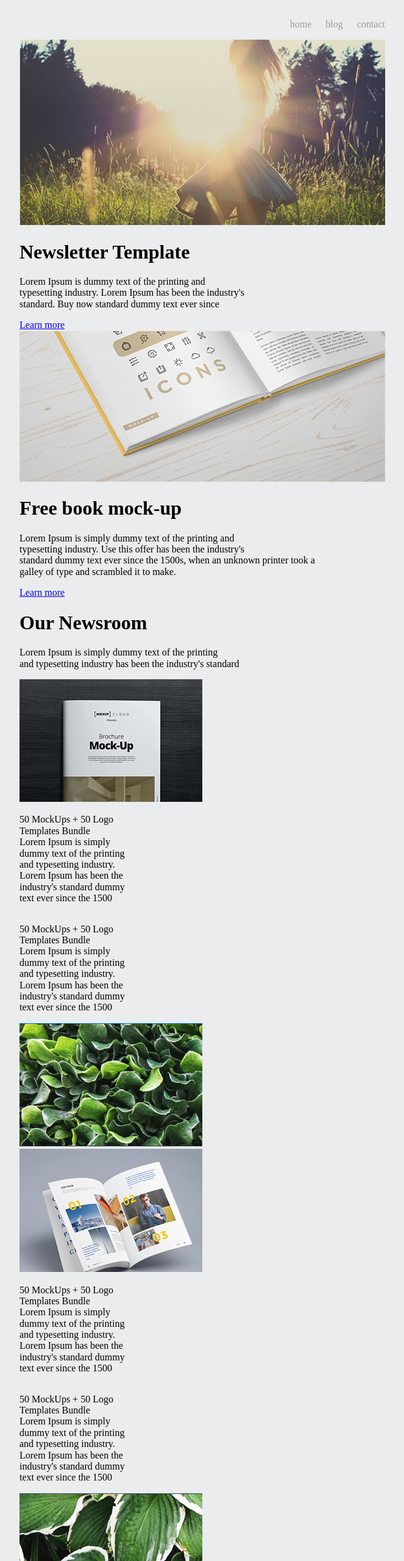
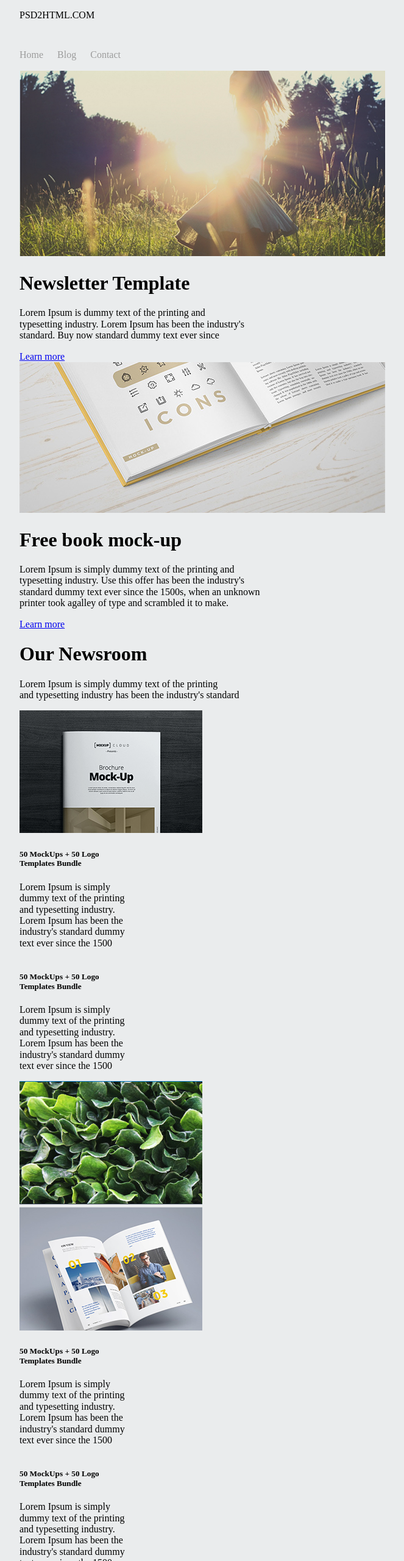
Before and after one commit to stephanie-vm/PSD-practica, a website: page index.html in a window 1280 px wide. Shown: the top 2560 px of the page at 61% size, without its empty margins (308-971 px from the left). Drawn offline with Linux system fonts and the light colour scheme.

Commit message:
Agrego algunas modificaciones

```diff
--- a/index.html
+++ b/index.html
@@ -12,19 +12,25 @@
 <body>
     <div class="wrapper">
         <!--HEADER-->
-        <div class="header ">
+        <div class="header clearfix">
+            <div class="titulo">
+                <p>
+                    PSD2HTML.COM
+                </p>
+
+            </div>
             <div class="nav">
                 <ul class="nav-ul clearfix">
-                    <li><a href="#">home</a></li>
-                    <li><a href="#">blog</a></li>
-                    <li><a href="#">contact</a></li>
+                    <li><a href="#">Home</a></li>
+                    <li><a href="#">Blog</a></li>
+                    <li><a href="#">Contact</a></li>
                 </ul>
             </div>
         </div>
         <!--MAIN CONTENT-->
         <div class="content-1">
             <div class="img-1">
-                <img src="img/bk-1.png" alt="mujer feliz">
+                <img class="img-1" src="img/bk-1.png" alt="mujer feliz">
             </div>
             <div class="content-1-info">
                 <h1>Newsletter Template</h1>
@@ -34,10 +40,10 @@
                 </br>
                 standard. <a>Buy now</a> standard dummy text ever since</p>
             </div>
-            <span><a href="#">Learn more</a></span>
+            <a class="content-1-link" href="#">Learn more</a>
         </div>
-        <div class="content-2">
-            <div class="img-1">
+        <div class="content-2 ">
+            <div class="content-img-2">
                 <img src="img/bk-2.png" alt="libro">
             </div>
             <div class="content-2-info">
@@ -47,14 +53,14 @@
                     </br>
                     typesetting industry. <a>Use this offer</a> has been the industry's
                     </br>
-                    standard dummy text ever since the 1500s, when an unknown printer took a
+                    standard dummy text ever since the 1500s, when an unknown
                     </br>
-                    galley of type and scrambled it to make.
+                    printer took agalley of type and scrambled it to make.
                 </p>
             </div>
-            <a href="#">Learn more</a>
+            <a class="content-2-link" href="#">Learn more</a>
         </div>
-        <div class="content-3">
+        <div class="content-3 clearfix">
             <div class="content-3-info">
                 <h1>Our Newsroom</h1>
                 <p>
@@ -63,15 +69,17 @@
                     and typesetting industry has been the industry's standard
                 </p>
             </div>
-            <div class="img-mock-up clearfix">
+            <div class="img-mock-up ">
                 <img src="img/portada-revista.png" alt="Imagern revista">
             </div>
-            <div class="texto-1 clearfix">
-                <p>
+            <div class="texto-1 ">
+                <h5>
                     50 MockUps + 50 Logo
                     </br>
                     Templates Bundle
                     </br>
+                </h5>
+                <p>
                     Lorem Ipsum is simply
                     </br>
                     dummy text of the printing
@@ -86,11 +94,13 @@
                 </p>
             </div>
             <div class="texto-2 clearfix">
-                <p>
+                <h5>
                     50 MockUps + 50 Logo
                     </br>
                     Templates Bundle
                     </br>
+                </h5>
+                <p>
                     Lorem Ipsum is simply
                     </br>
                     dummy text of the printing
@@ -107,15 +117,17 @@
             <div class="img-planta clearfix">
                 <img src="img/planta-1.png" alt="planta">
             </div>
-            <div class="img-revista clearfix clearfix">
+            <div class="img-revista  clearfix">
                 <img src="img/revista.png" alt="revista abierta">
             </div>
             <div class="texto-3 clearfix">
-                <p>
+                <h5>
                     50 MockUps + 50 Logo
                     </br>
                     Templates Bundle
                     </br>
+                </h5>
+                <p>
                     Lorem Ipsum is simply
                     </br>
                     dummy text of the printing
@@ -130,11 +142,13 @@
                 </p>
             </div>
             <div class="texto-4 clearfix">
-                <p>
+                <h5>
                     50 MockUps + 50 Logo
                     </br>
                     Templates Bundle
                     </br>
+                </h5>
+                <p>
                     Lorem Ipsum is simply
                     </br>
                     dummy text of the printing
@@ -151,9 +165,10 @@
             <div class="img-hojas clearfix">
                 <img src="img/hojas.png" alt="hojas verdes">
             </div>
-            <a href="#">More news</a>
+            <a class="link-3" href="#">More news</a>
         </div>
-        <div class="content-4">
+
+        <div class="content-4 clearfix">
             <div class="content-4-info">
                 <h1>Our Gallery</h1>
                 <p>
@@ -162,7 +177,7 @@
                     and typesetting industry has been the industry's standard dummy
                 </p>
             </div>
-            <div class="img-galery clearfix">
+            <div class="img-galery ">
                 <div class="img">
                     <img src="img/almohada.png" alt="almohadas">
                 </div>
@@ -172,18 +187,22 @@
                 <div class="img">
                     <img src="img/planta-2.png" alt="planta">
                 </div>
-                <div class="img">
+            </div>
+            <div class="img-gallery-2">
+                <div class="img-2">
+                    <img src= "img/playa.png" alt=" playa">
+                </div>
+                <div class="img-2">
+                    <img src="img/espuma.png" alt="espuma del mar">
+                </div>
+                <div class="img-2">
                     <img src="img/mar.png" alt="fondo del mar">
                 </div>
-                <div class="img">
-                    <img src="img/espuma.png" alt="espuma del mar">
-                </div>
-                <div class="img">
-                    <img src="img/playa.png" alt="playa">
-                </div>
             </div>
-            <span><a href="#">View all</a></span>
+            <a class="link-4" href="#">View all</a>
         </div>
+
+
         <div class="content-5">
             <div class="content-5-info">
                 <h1>Special Offer</h1>
```
